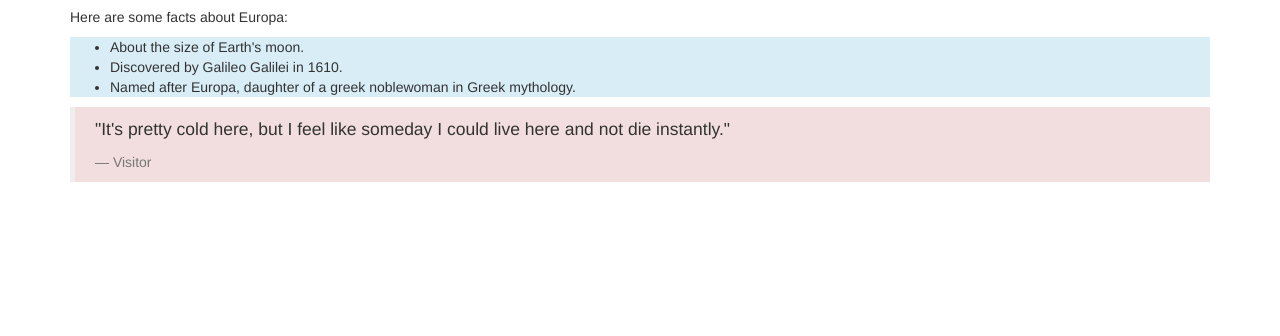
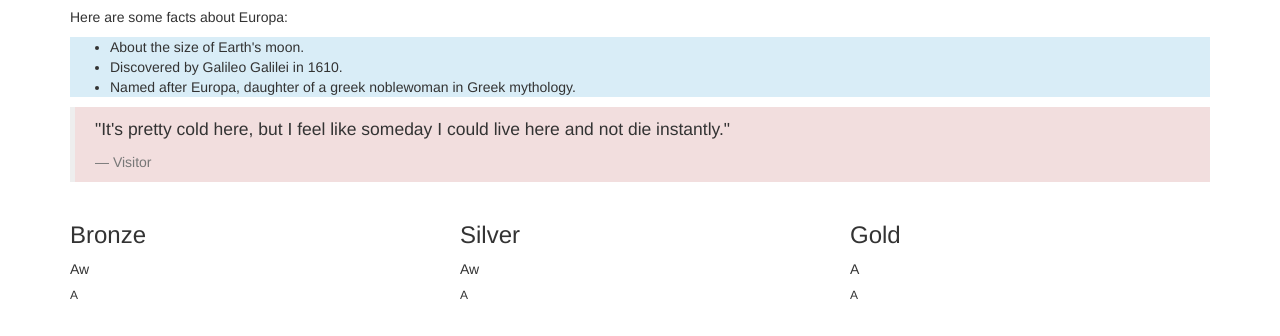
Before and after one commit to pinkjacket/vacation, a plain HTML site: page index.html in a window 1280 px wide. Shown: the part 344-680 px from the top of the page. Drawn offline with Linux system fonts and the light colour scheme.

Commit message:
Implement grid with 3 columns.

```diff
--- a/css/styles.css
+++ b/css/styles.css
@@ -1,4 +1,7 @@
 .jumbotron {
   background-image: url("../img/europa.jpg");
-  width: 100%;
 }
+
+.bronze {
+  background-color: #D07C12;
+}
--- a/index.html
+++ b/index.html
@@ -24,5 +24,24 @@
         <footer>Visitor</footer>
       </blockquote>
     </div>
+    <div class="container">
+      <div class="row">
+        <div class="col-md-4">
+          <h3>Bronze</h3>
+            <p>Aw</p>
+            <h6>A</h6>
+        </div>
+        <div class="col-md-4">
+          <h3>Silver</h3>
+            <p>Aw</p>
+            <h6>A</h6>
+        </div>
+        <div class="col-md-4">
+          <h3>Gold</h3>
+            <p>A</p>
+            <h6>A</h6>
+        </div>
+      </div>
+    </div>
   </body>
 </html>
```
